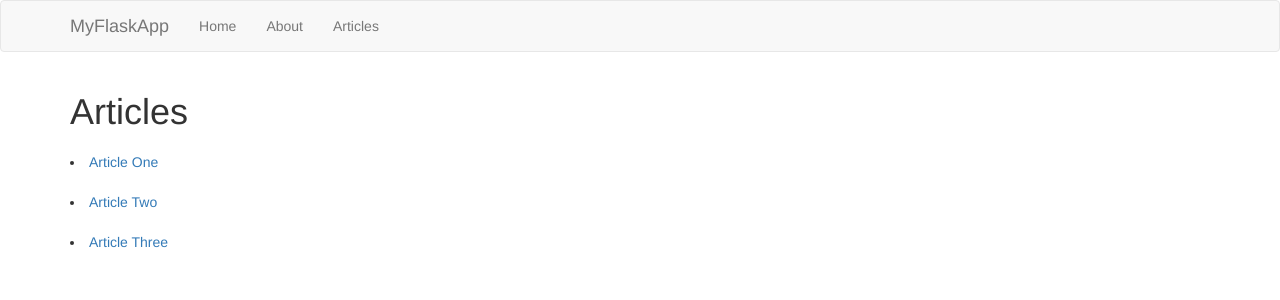
After one commit to MichaelWest299/myflaskapp, a Flask app: page /articles in a window 1280 px wide. The commit adds this page. Shown: the top 300 px of the page. Run offline with Flask 2, Linux system fonts and the light colour scheme; some libraries are stand-ins or nearby versions.

Commit message:
end of tutorial 1

```diff
--- a/app.py
+++ b/app.py
@@ -1,10 +1,25 @@
 from flask import Flask, render_template
+from data import Articles
 
 app = Flask(__name__)
+
+Articles = Articles()
 
 @app.route('/')
 def index():
     return render_template('home.html')
 
+@app.route('/about')
+def about():
+    return render_template('about.html')
+
+@app.route('/articles')
+def articles():
+    return render_template('articles.html', articles = Articles)
+
+@app.route('/article/<string:id>/')
+def article(id):
+    return render_template('article.html', id = id)
+
 if __name__ == '__main__':
     app.run(debug=True)
--- /dev/null
+++ b/templates/about.html
@@ -0,0 +1,6 @@
+{% extends 'layout.html' %}
+
+{% block body %}
+    <h1>About Us</h1>
+    <p>Lorem ipsum dolor sit amet, consectetur adipisicing elit, sed do eiusmod tempor incididunt ut labore et dolore magna aliqua. Ut enim ad minim veniam, quis nostrud exercitation ullamco laboris nisi ut aliquip ex ea commodo consequat. Duis aute irure dolor in reprehenderit in voluptate velit esse cillum dolore eu fugiat nulla pariatur. Excepteur sint occaecat cupidatat non proident, sunt in culpa qui officia deserunt mollit anim id est laborum.</p>
+{% endblock %}
--- /dev/null
+++ b/templates/article.html
@@ -0,0 +1,5 @@
+{% extends 'layout.html' %}
+
+{% block body %}
+    <h1>{{ id }}</h1>
+{% endblock %}
--- /dev/null
+++ b/templates/articles.html
@@ -0,0 +1,9 @@
+{% extends 'layout.html' %}
+
+{% block body %}
+    <h1>Articles</h1>
+    <ul class="list-group"></ul>
+    {% for article in articles %}
+            <li class="list-group item"><a href="article/{{article.id}}"> {{article.title}}</a></li>
+    {% endfor %}
+{% endblock %}
--- a/templates/home.html
+++ b/templates/home.html
@@ -5,4 +5,5 @@
         <h1>Welcome To FlaskApp</h1>
         <p class="lead">This application is built on the Python Flask framework.</p>
     </div>
+
 {% endblock %}
--- a/templates/includes/_navbar.html
+++ b/templates/includes/_navbar.html
@@ -13,7 +13,7 @@
             <ul class="nav navbar-nav">
                 <li><a href="/">Home</a></li>
                 <li><a href="/about">About</a></li>
-                <li><a href="/artciles">Articles</a></li>
+                <li><a href="/articles">Articles</a></li>
             </ul>
         </div>
         <!--/.nav-collapse -->
```
Also changed, not shown: data.py (added, +25 -0 lines).
